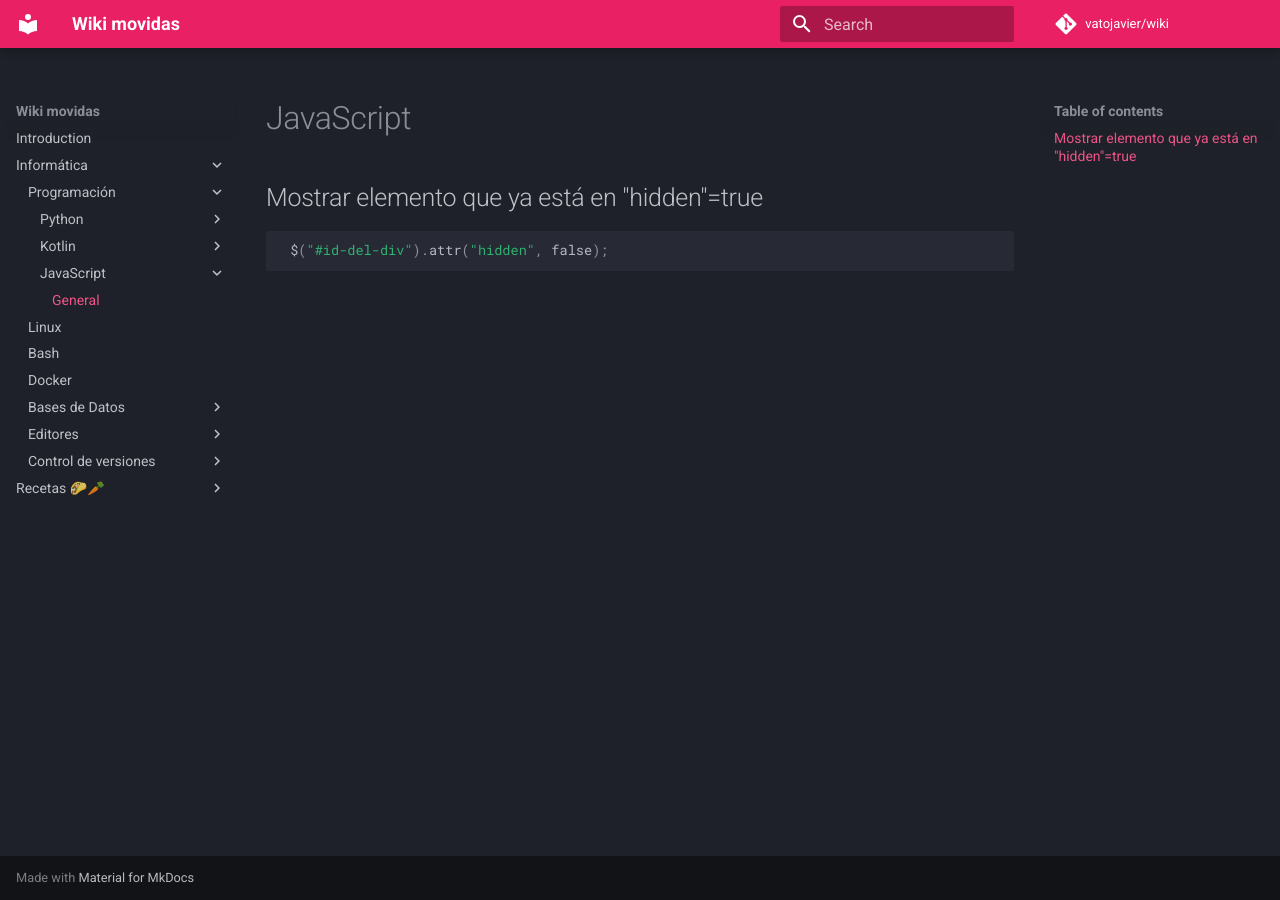
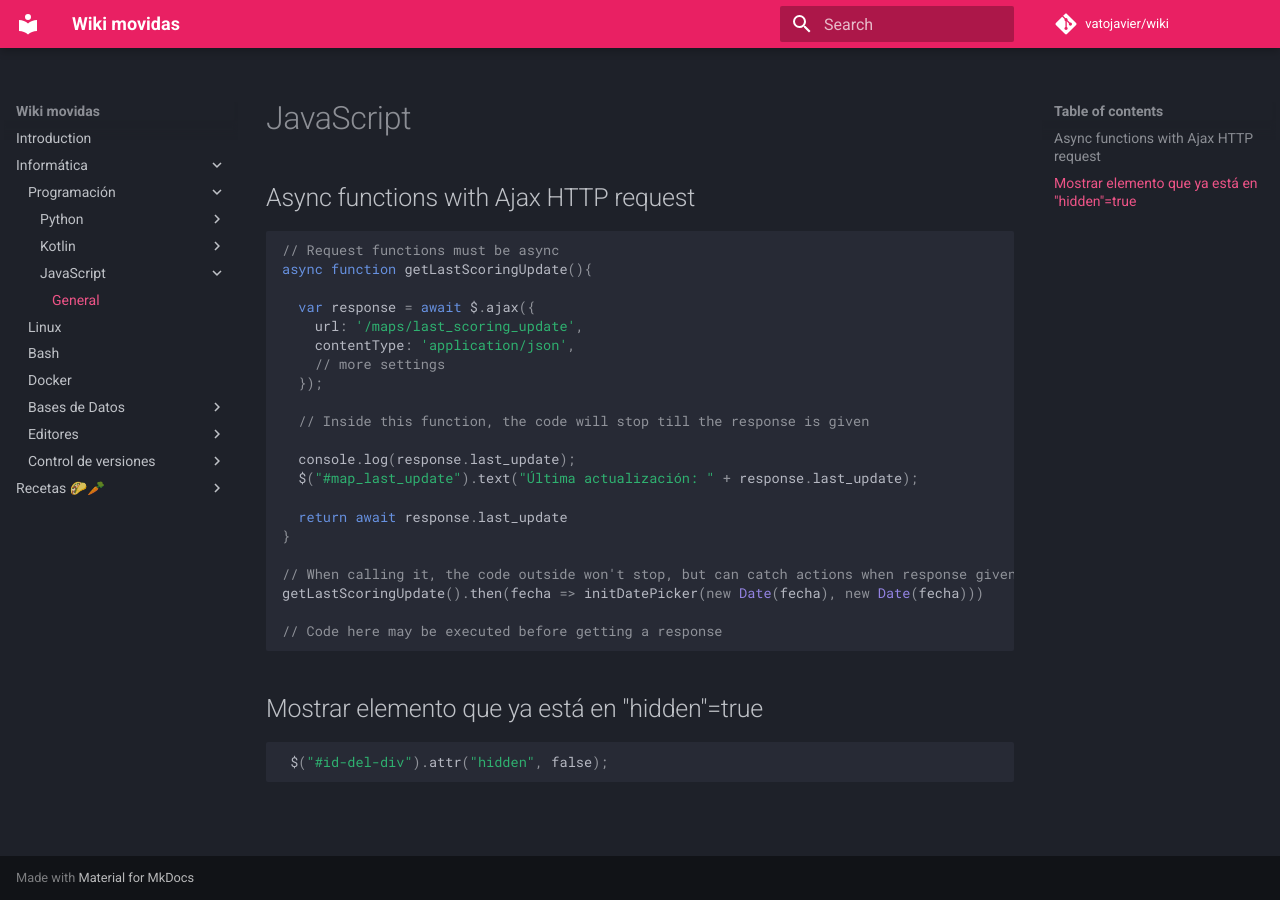
Before and after one commit to vatojavier/wiki, an MkDocs documentation site: the page built from docs/informatica/js/js.md, in a window 1280 px wide. Built offline with MkDocs 1.6.1 and Material for MkDocs 9.7.7, drawn with Linux system fonts in a browser that asks for light colours; comment, search, counter and statistics services are not loaded.

Commit message:
Update js.md

````diff
--- a/docs/informatica/js/js.md
+++ b/docs/informatica/js/js.md
@@ -1,4 +1,32 @@
 # JavaScript
+
+## Async functions with Ajax HTTP request
+
+```JavaScript
+// Request functions must be async
+async function getLastScoringUpdate(){
+
+  var response = await $.ajax({
+    url: '/maps/last_scoring_update',
+    contentType: 'application/json',
+    // more settings
+  });
+
+  // Inside this function, the code will stop till the response is given
+
+  console.log(response.last_update);
+  $("#map_last_update").text("Última actualización: " + response.last_update);
+
+  return await response.last_update
+}
+
+// When calling it, the code outside won't stop, but can catch actions when response given with .then()
+getLastScoringUpdate().then(fecha => initDatePicker(new Date(fecha), new Date(fecha)))
+
+// Code here may be executed before getting a response
+
+
+```
 
 ## Mostrar elemento que ya está en "hidden"=true
 
````
